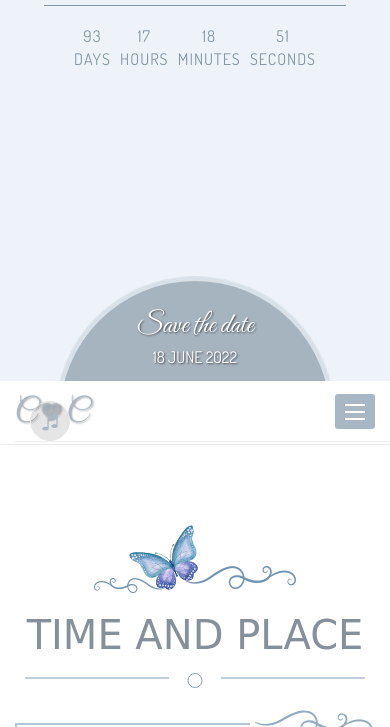
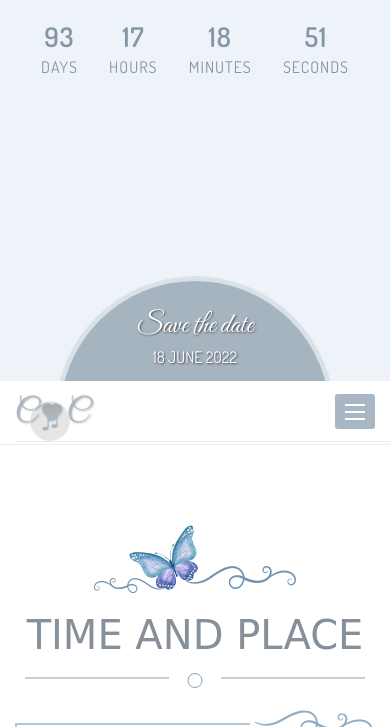
Before and after one commit to chrislising10/love, a plain HTML site: page index.html in a window 390 px wide. Shown: the part 373-1100 px from the top of the page. Drawn offline with Linux system fonts and the light colour scheme; a web font is replaced by a local one.

Commit message:
Update style.css

```diff
--- a/css/style.css
+++ b/css/style.css
@@ -4406,11 +4406,22 @@ p.copyright {
     display: inline-block;
     font-size: 1em;
     list-style-type: none;
-    padding: 3px;
+    padding: 14px;
     text-transform: uppercase;
     letter-spacing: 1px;
   }
   .section-title-white iframe {
     height: 900px;
   }
-}
+  .count-down li span {
+    font-size: 27px;
+    font-weight: 600;
+}
+}
+
+@media (max-width: 330px) {
+  .count-down li {
+    color: #8596a5;
+    padding: 6px;
+  }
+}
```
